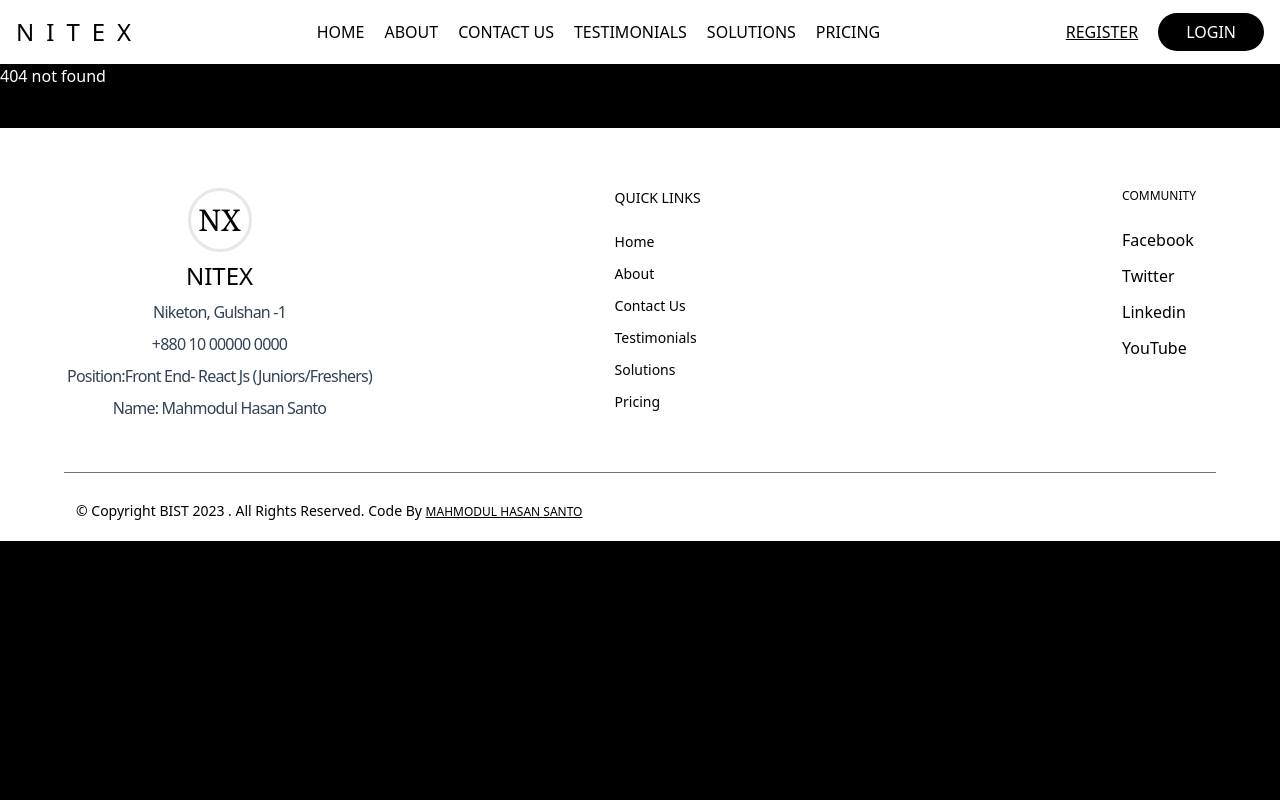
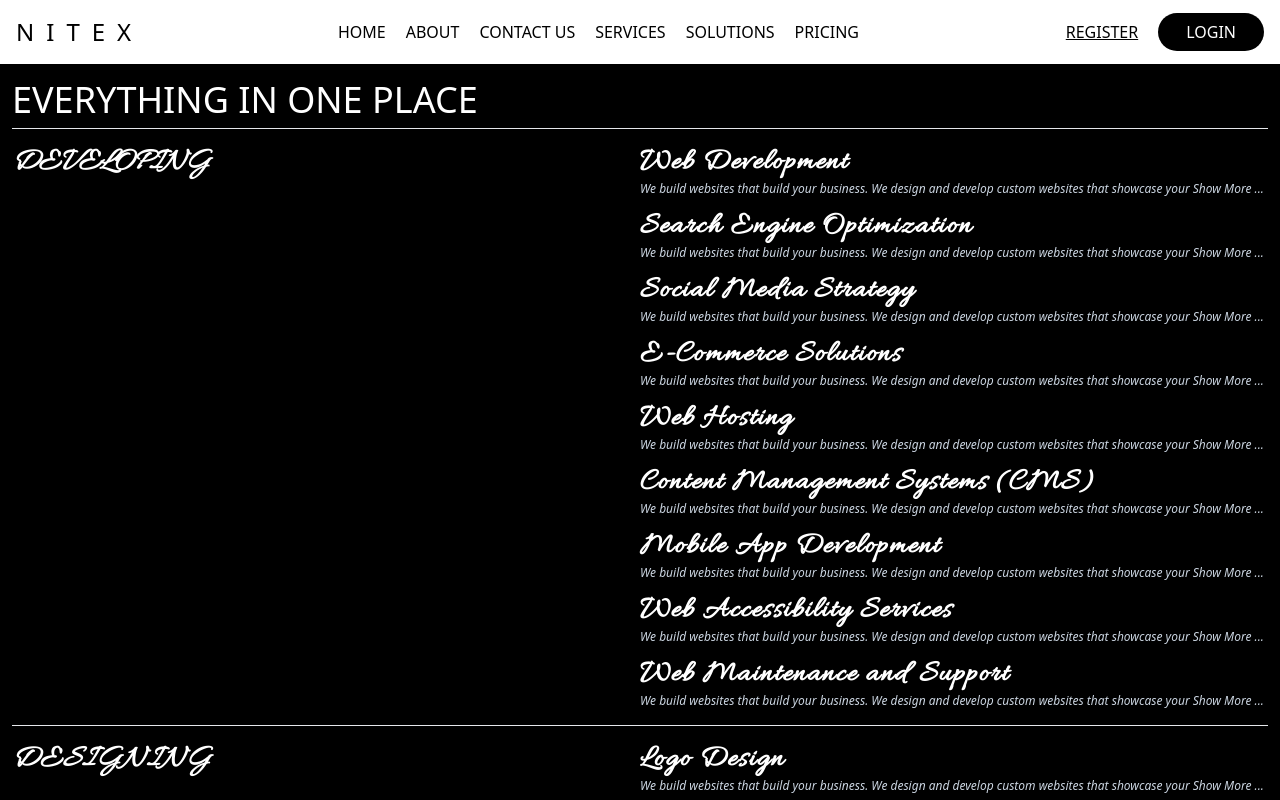
Before and after one commit to mhsanto/Frontend-NITEX-Project-Landing-Page, a React (Vite) app: page /services in a window 1280 px wide. Shown: the top 800 px of the page. Built offline with nearby package versions, Linux system fonts and the light colour scheme; the HTML template or start-up script is replaced by a standard one.

Commit message:
added services page where view all of our services

```diff
--- a/src/App.jsx
+++ b/src/App.jsx
@@ -5,8 +5,8 @@ import About from "./pages/AboutUs";
 import NotFound from "./pages/NotFound";
 import Navbar from "./components/Navbar";
 import Footer from "./pages/Footer/Footer";
-import Testimonial from "./pages/Testimonial";
 import "./App.css";
+import Services from "./pages/ServiceLists/Service";
 const App = () => {
   return (
     <>
@@ -16,7 +16,7 @@ const App = () => {
         <Route path="/" element={<Home />} />
         <Route path="/about" element={<About />} />
         <Route path="/contact" element={<Contact />} />
-        <Route path="/testimonial" element={<Testimonial />} />
+        <Route path="/services" element={<Services />} />
         <Route path="/contact" element={<Contact />} />
 
         <Route path="*" element={<NotFound />} />
--- a/src/app.css
+++ b/src/app.css
@@ -65,3 +65,10 @@
     -o-transform: rotate(-135deg);
     transform: rotate(-135deg);
   }
+
+/* css form services */
+.my-element:nth-child(2n) {
+  width: 600px!important;;
+  background-color: red;
+
+}
--- a/src/components/Counter.jsx
+++ b/src/components/Counter.jsx
@@ -1,7 +1,7 @@
 import { useEffect, useState } from "react";
-// eslint-disable-next-line react/prop-types
 
 
+// eslint-disable-next-line react/prop-types
 export default function Counter({ dataTarget }) {
   const [count, setCount] = useState(0);
   const target = parseInt(dataTarget);
--- a/src/components/Navbar.jsx
+++ b/src/components/Navbar.jsx
@@ -16,8 +16,8 @@ const links = [
   },
 
   {
-    title: "Testimonials",
-    href: "/testimonials",
+    title: "Services",
+    href: "/services",
   },
   {
     title: "Solutions",
--- a/src/index.css
+++ b/src/index.css
@@ -1,9 +1,15 @@
+@import url("https://fonts.googleapis.com/css2?family=Allura&display=swap");
+
 @tailwind base;
 @tailwind components;
 @tailwind utilities;
+
 html,
 body {
   height: 100%;
   background-color: #000;
   color: #fff;
 }
+.custom-font {
+  font-family: "Allura", cursive;
+}
--- a/src/pages/Home.jsx
+++ b/src/pages/Home.jsx
@@ -1,10 +1,48 @@
+import { Link } from "react-router-dom";
 import ShowCounter from "../components/ShowCounter";
 import Slider from "../components/Slider";
+import { Designing, Developing } from "./ServiceLists/servicesData";
 const Home = () => {
+  const servicesToShow = Developing.slice(0, 4);
+  const servicesToShowDesign = Designing.slice(0, 5);
   return (
     <>
       <Slider />
-      <ShowCounter/>
+      <ShowCounter />
+      <section className="max-w-7xl mx-auto pt-8">
+        <h1 className="text-4xl uppercase text-center pb-8">services we provide</h1>
+        <div className="flex flex-wrap gap-2 mb-2">
+          {servicesToShow.map((service) => (
+            <div key={service.id} className="grow">
+              <h2
+                className="text-2xl uppercase py-4 whitespace-nowrap font-semibold text-center
+               tracking-tighter bg-white text-black px-6  rounded-full hover:bg-zinc-900 hover:text-white hover:outline-white transition-colors duration-300"
+              >
+                {service.title}
+              </h2>
+            </div>
+          ))}
+        </div>
+        <div className="flex flex-wrap gap-2">
+          {servicesToShowDesign.map((service) => (
+            <div key={service.id} className="grow">
+              <h2 className="text-2xl uppercase py-4 whitespace-nowrap  font-semibold text-center tracking-tighter bg-white text-black px-4  rounded-full  hover:bg-zinc-900 hover:text-white transition-colors duration-300">
+                {service.title}
+              </h2>
+            </div>
+          ))}
+        </div>
+
+        {/* see all of services */}
+        <div className="flex justify-center pt-7">
+          <Link
+            to="/services"
+            className="bg-none underline text-white uppercase rounded-md font-medium text-xl text-center border-none outline-none"
+          >
+            See All Services
+          </Link>
+        </div>
+      </section>
     </>
   );
 };
--- /dev/null
+++ b/src/pages/ServiceLists/Service.jsx
@@ -0,0 +1,67 @@
+import { useState } from "react";
+import { Developing, Designing } from "./servicesData";
+const Services = () => {
+  const [showMore, setShowMore] = useState(false);
+  const isShowMore = () => {
+    setShowMore(!showMore);
+  };
+  return (
+    <div className="max-w-7xl mx-auto px-3 py-4">
+      <h1 className="text-4xl uppercase border-b  pb-2">
+        Everything in One Place
+      </h1>
+      <div className="flex pt-4 border-b pb-4">
+        <h1 className="text-3xl italic uppercase w-1/2 custom-font font-semibold">
+          Developing
+        </h1>
+        <div className=" flex flex-col gap-3 w-1/2">
+          {Developing.map((service) => (
+            <div key={service.id} className=" ">
+              <h2 className="text-3xl custom-font font-semibold tracking-wider">
+                {service.title}
+              </h2>
+              {!showMore ? (
+                <p className="text-xs italic text-slate-300">
+                  {service.description.slice(0, 100)}{" "}
+                  <span onClick={isShowMore}>Show More ...</span>
+                </p>
+              ) : (
+                <p className="text-xs italic text-slate-300">
+                  {service.description}
+                  <span onClick={isShowMore}>Show Less ...</span>
+                </p>
+              )}
+            </div>
+          ))}
+        </div>
+      </div>
+      <div className="flex pt-4">
+        <h1 className="text-3xl italic uppercase w-1/2 custom-font font-semibold tracking-wider">
+          Designing
+        </h1>
+        <div className=" flex flex-col gap-3 w-1/2">
+          {Designing.map((service) => (
+            <div key={service.id} className=" ">
+              <h2 className="text-3xl custom-font font-semibold tracking-wider">
+                {service.title}
+              </h2>
+              {!showMore ? (
+                <p className="text-xs italic text-slate-300">
+                  {service.description.slice(0, 100)}{" "}
+                  <span onClick={isShowMore}>Show More ...</span>
+                </p>
+              ) : (
+                <p className="text-xs italic text-slate-300">
+                  {service.description}
+                  <span onClick={isShowMore}>Show Less ...</span>
+                </p>
+              )}
+            </div>
+          ))}
+        </div>
+      </div>
+    </div>
+  );
+};
+
+export default Services;
--- /dev/null
+++ b/src/pages/ServiceLists/servicesData.js
@@ -0,0 +1,102 @@
+export const Developing = [
+  {
+    title: "Web Development",
+    description:
+      "We build websites that build your business. We design and develop custom websites that showcase your unique business and transform visitors into customers.",
+  },
+  {
+    title: "Search Engine Optimization",
+    description:
+      "We build websites that build your business. We design and develop custom websites that showcase your unique business and transform visitors into customers.",
+  },
+  {
+    title: "Social Media Strategy",
+    description:
+      "We build websites that build your business. We design and develop custom websites that showcase your unique business and transform visitors into customers.",
+  },
+  {
+    title: "E-Commerce Solutions",
+    description:
+      "We build websites that build your business. We design and develop custom websites that showcase your unique business and transform visitors into customers.",
+  },
+  {
+    title: "Web Hosting",
+    description:
+      "We build websites that build your business. We design and develop custom websites that showcase your unique business and transform visitors into customers.",
+  },
+  {
+    title: "Content Management Systems (CMS)",
+    description:
+      "We build websites that build your business. We design and develop custom websites that showcase your unique business and transform visitors into customers.",
+  },
+  {
+    title: "Mobile App Development",
+    description:
+      "We build websites that build your business. We design and develop custom websites that showcase your unique business and transform visitors into customers.",
+  },
+  {
+    title: "Web Accessibility Services",
+    description:
+      "We build websites that build your business. We design and develop custom websites that showcase your unique business and transform visitors into customers.",
+  },
+  {
+    title: "Web Maintenance and Support",
+    description:
+      "We build websites that build your business. We design and develop custom websites that showcase your unique business and transform visitors into customers.",
+  },
+];
+export const Designing = [
+  {
+    title: "Logo Design",
+    description:
+      "We build websites that build your business. We design and develop custom websites that showcase your unique business and transform visitors into customers.",
+  },
+
+  {
+    title: "Graphic Design",
+    description:
+      "We build websites that build your business. We design and develop custom websites that showcase your unique business and transform visitors into customers.",
+  },
+
+  {
+    title: "Web Design",
+    description:
+      "We build websites that build your business. We design and develop custom websites that showcase your unique business and transform visitors into customers.",
+  },
+
+  {
+    title: "UI/UX Design",
+    description:
+      "We build websites that build your business. We design and develop custom websites that showcase your unique business and transform visitors into customers.",
+  },
+
+  {
+    title: "Print Design.",
+    description:
+      "We build websites that build your business. We design and develop custom websites that showcase your unique business and transform visitors into customers.",
+  },
+
+  {
+    title: "Packaging Design.",
+    description:
+      "We build websites that build your business. We design and develop custom websites that showcase your unique business and transform visitors into customers.",
+  },
+
+  {
+    title: "Brand Identity Design.",
+    description:
+      "We build websites that build your business. We design and develop custom websites that showcase your unique business and transform visitors into customers.",
+  },
+
+  {
+    title: "Illustration.",
+    description:
+      "We build websites that build your business. We design and develop custom websites that showcase your unique business and transform visitors into customers.",
+  },
+
+  {
+    title: "Motion Graphics.",
+    description:
+      "We build websites that build your business. We design and develop custom websites that showcase your unique business and transform visitors into customers.",
+  },
+];
--- a/src/pages/Testimonial.jsx
+++ /dev/null
@@ -1,5 +0,0 @@
-const Testimonial = () => {
-    return ( <div>Testi</div> );
-}
-
-export default Testimonial;
```
